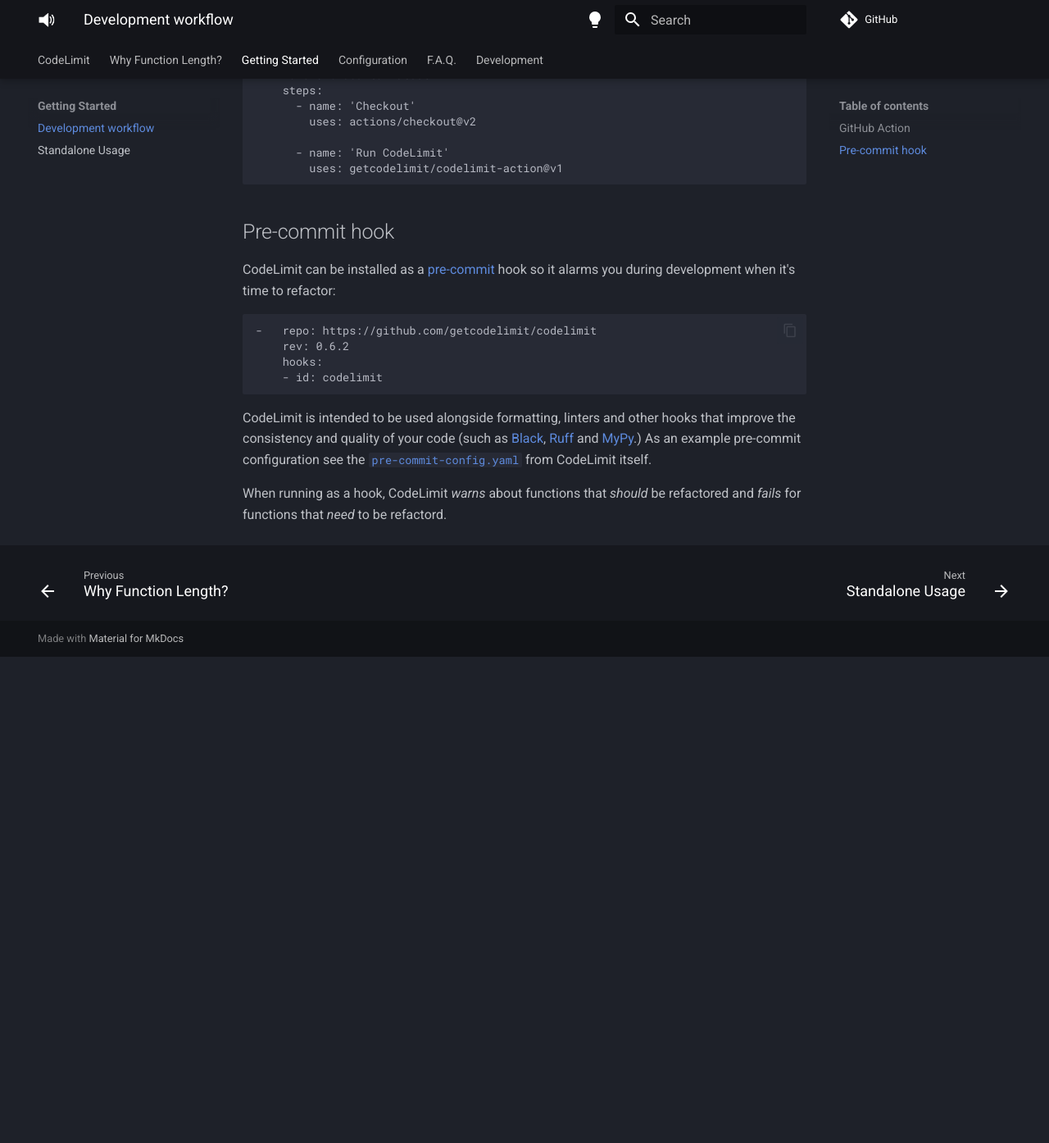
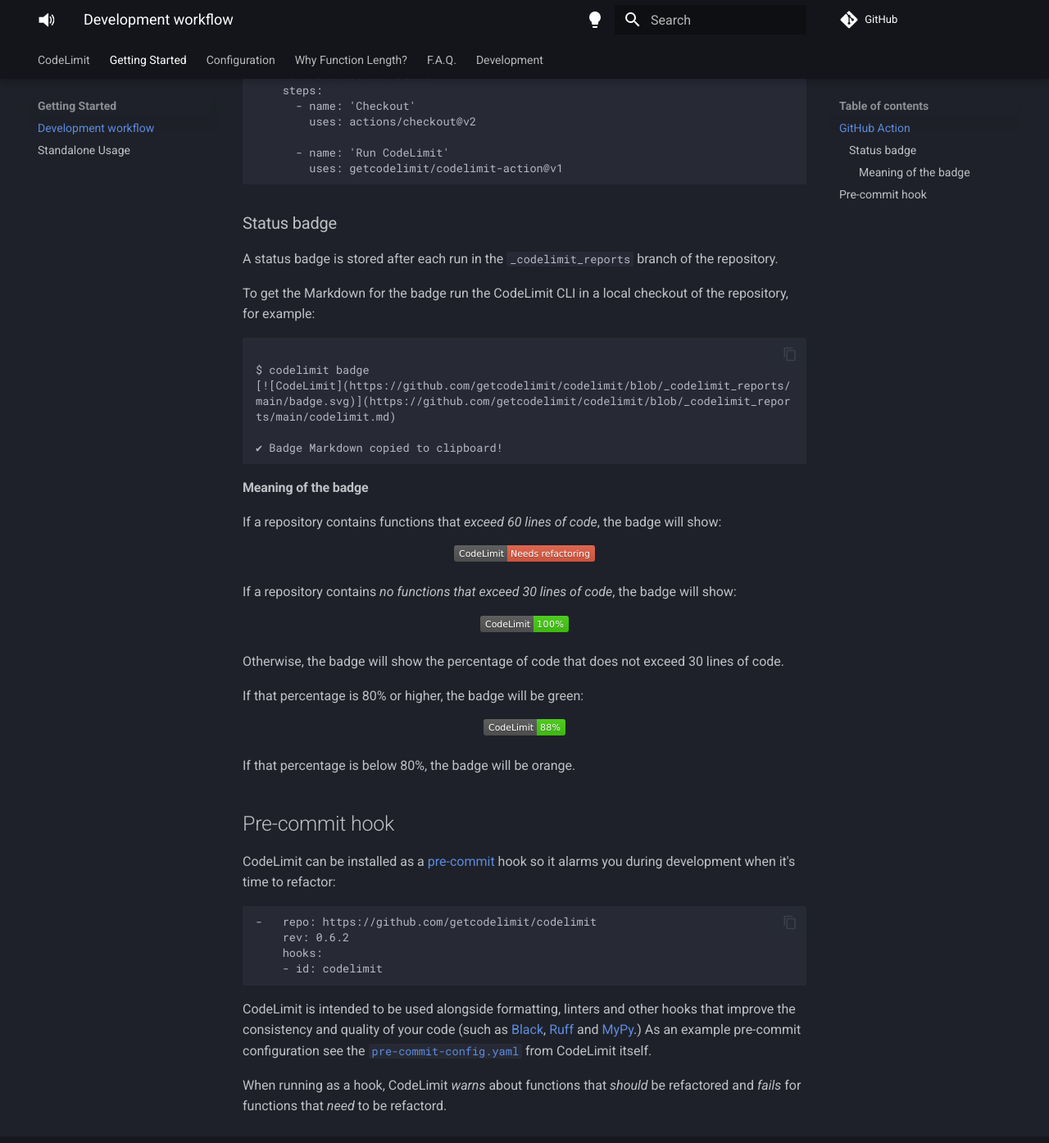
Before and after one commit to getcodelimit/getcodelimit.github.io, an MkDocs documentation site: the page built from docs/getting-started/development-workflow.md, in a window 1280 px wide and 1400 px high, scrolled down 703 px. Shown: the top 1394 px of the window at 82% size. Built offline with MkDocs 1.6.1 and Material for MkDocs 9.7.7, drawn with Linux system fonts in a browser that asks for light colours; comment, search, counter and statistics services are not loaded; before the commit the page ends 1504 px from its top, so only the background shows below that.

Commit message:
docs: 📝 Update

````diff
--- a/docs/getting-started/development-workflow.md
+++ b/docs/getting-started/development-workflow.md
@@ -41,6 +41,51 @@
         uses: getcodelimit/codelimit-action@v1
 ```
 
+### Status badge
+
+A status badge is stored after each run in the `_codelimit_reports` branch of
+the repository.
+
+To get the Markdown for the badge run the CodeLimit CLI in a local checkout of
+the repository, for example:
+
+```shell
+
+$ codelimit badge
+[![CodeLimit](https://github.com/getcodelimit/codelimit/blob/_codelimit_reports/
+main/badge.svg)](https://github.com/getcodelimit/codelimit/blob/_codelimit_repor
+ts/main/codelimit.md)
+
+✔ Badge Markdown copied to clipboard!
+```
+
+#### Meaning of the badge
+
+If a repository contains functions that *exceed 60 lines of code*, the badge
+will show:
+
+<div align="center">
+    <img src="../../../assets/badge-needs-refactoring.svg" alt="Badge needs refactoring" class="off-glb">
+</div>
+
+If a repository contains *no functions that exceed 30 lines of code*, the badge
+will show:
+
+<div align="center">
+    <img src="../../../assets/badge-100.svg" alt="Badge needs refactoring" class="off-glb">
+</div>
+
+Otherwise, the badge will show the percentage of code that does not exceed 30
+lines of code.
+
+If that percentage is 80% or higher, the badge will be green:
+
+<div align="center">
+    <img src="../../../assets/badge-88.svg" alt="Badge needs refactoring" class="off-glb">
+</div>
+
+If that percentage is below 80%, the badge will be orange.
+
 ## Pre-commit hook
 
 CodeLimit can be installed as a [pre-commit](https://pre-commit.com/) hook so
--- a/mkdocs.yml
+++ b/mkdocs.yml
@@ -38,10 +38,10 @@
   - pymdownx.snippets
 nav:
     - CodeLimit: 'index.md'
-    - 'why-function-length.md'
     - Getting Started:
       - 'getting-started/development-workflow.md'
       - 'getting-started/standalone-usage.md'
     - 'configuration.md'
+    - 'why-function-length.md'
     - 'faq.md'
     - 'development.md'
````
Also changed, not shown: docs/assets/badge-100.svg (added), docs/assets/badge-88.svg (added), docs/assets/badge-needs-refactoring.svg (added).
